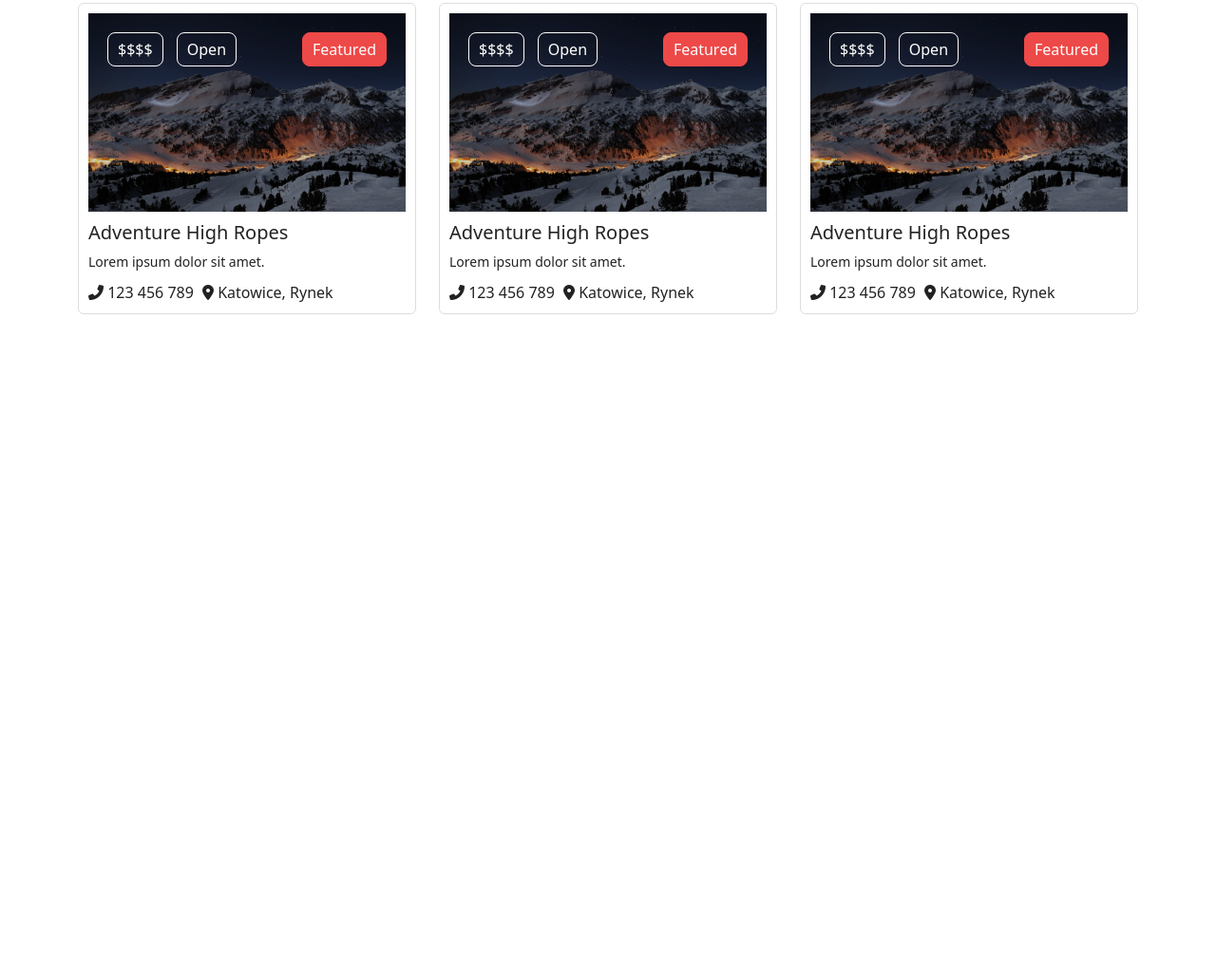
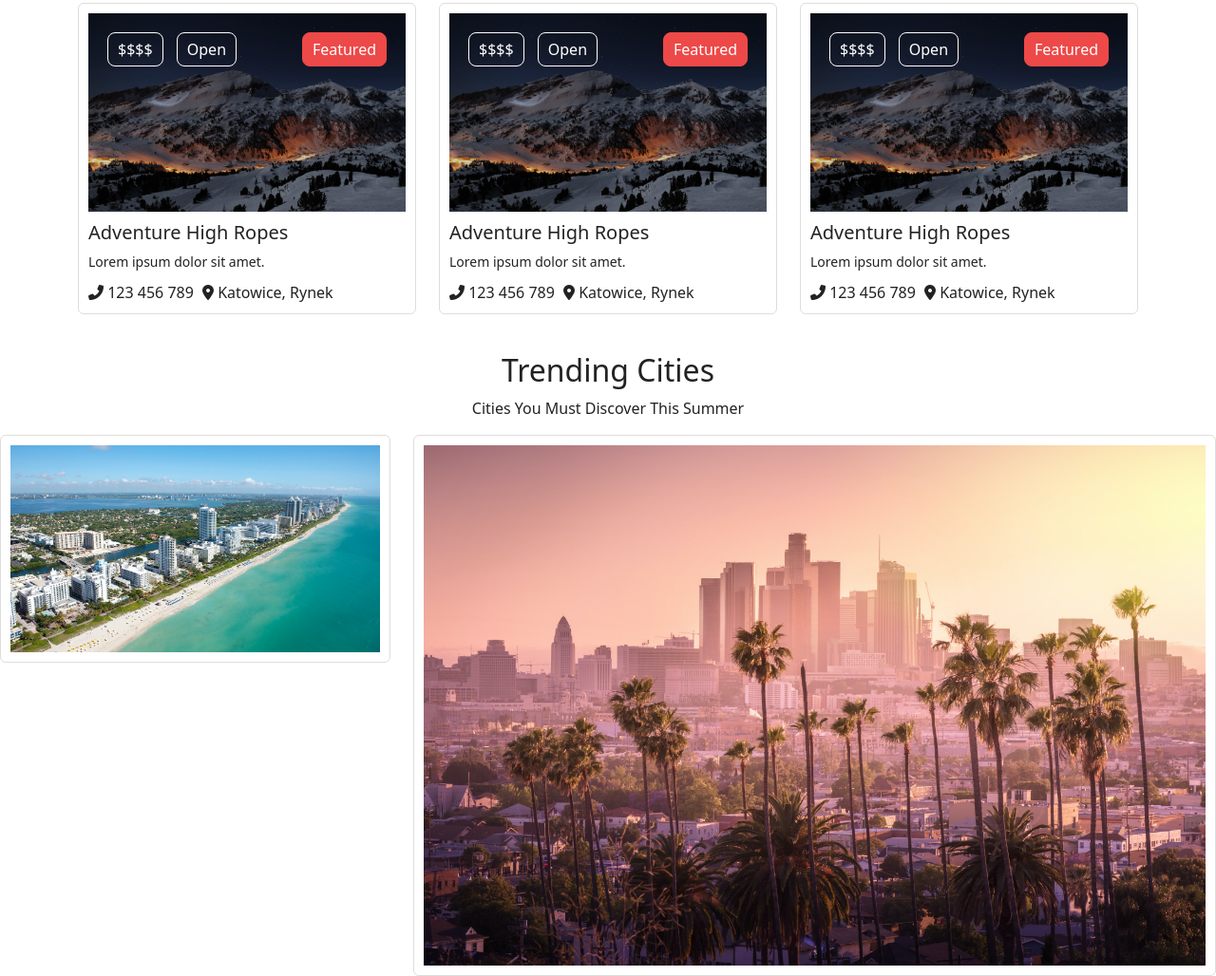
Before and after one commit to agnieszkag1/STRONA_PROJEKT_1, a plain HTML site: page index.html in a window 1280 px wide. Shown: the part 868-1896 px from the top of the page at 95% size. Before the commit the page ends 1239 px from the top, so only its background shows below. Drawn offline with nearby package versions, Linux system fonts and the light colour scheme.

Commit message:
ver 01.12.2021

```diff
--- a/index.html
+++ b/index.html
@@ -193,6 +193,36 @@
     </div>
 
 </section>
+<!-- TRENDING CITIES -->
+<section>
+
+    <div class="col-12 text-center">
+<h2>Trending Cities</h2>
+<p>Cities You Must Discover This Summer</p>
+    </div>
+
+    <div class="row justify-content-between">
+
+
+        <div class="col-4">
+            <div class="activity-img activity-card">
+                <img   src="assets/miami.jpg" alt="miami" width="100%">
+            </div>
+        </div>
+
+        <div class="col-8">
+            <div class="activity-img activity-card">
+             <img src="assets/los.jpg" alt="los">
+            </div>
+        </div>
+
+
+
+
+    </div>
+
+
+</section>
 
 </body>
 </html>
```
Also changed, not shown: assets/florida.jpg (added), assets/los.jpg (added), assets/miami.jpg (added), assets/new.jpg (added).
